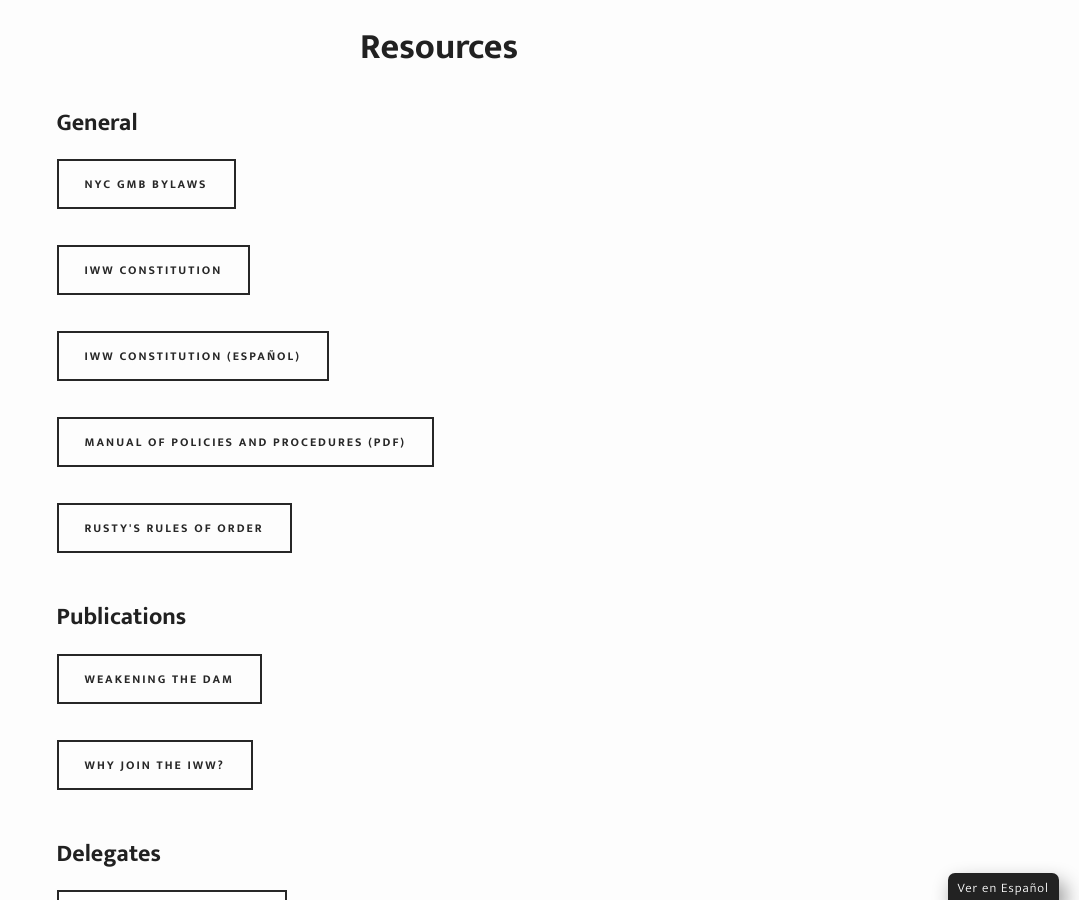
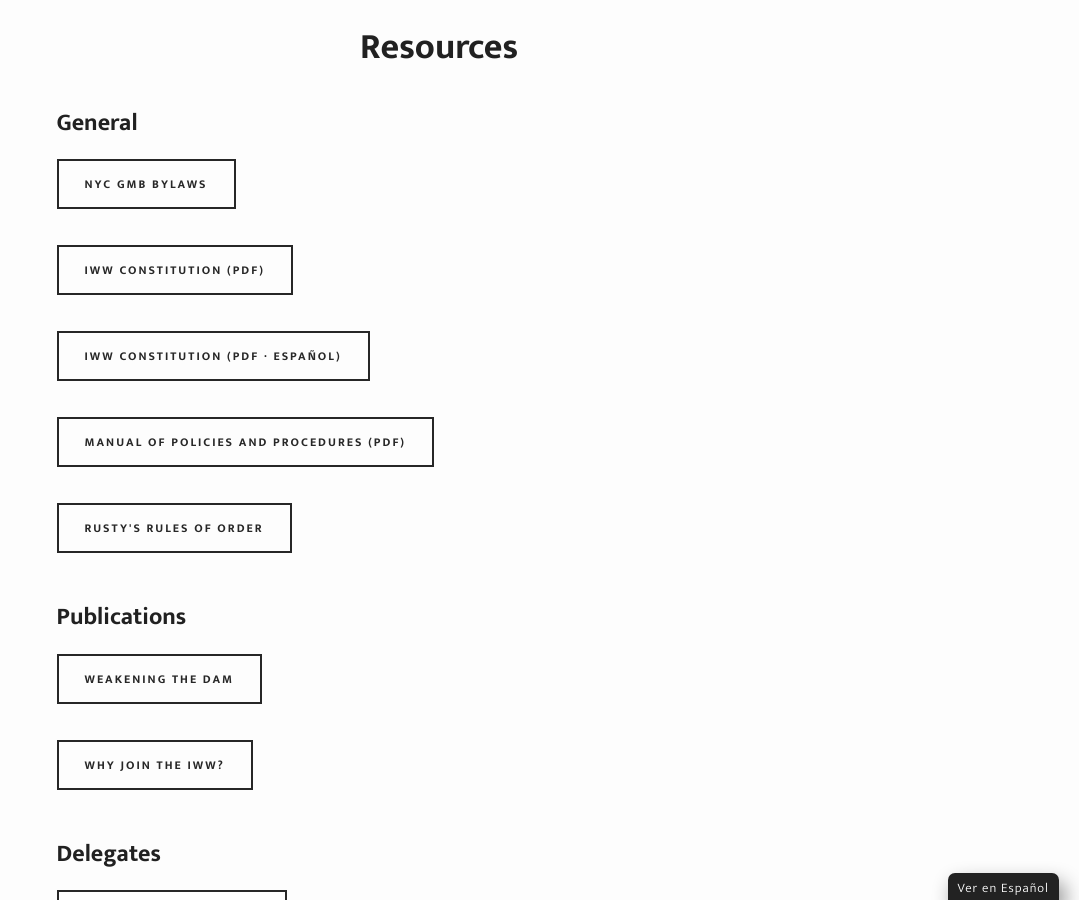
Before and after one commit to IWW-NYC-GMB/iww.nyc, a Jekyll site: the page built from resources.html, in a window 1280 px wide and 900 px high, scrolled down 668 px. Shown: the whole window, without its empty margins (201-1280 px from the left). Built offline with Jekyll 4.4.1, drawn with Linux system fonts in a browser that asks for light colours; some web fonts are replaced.

Commit message:
Update resources.html

```diff
--- a/resources.html
+++ b/resources.html
@@ -6,8 +6,8 @@
 ---
 <h2>General</h2>
 <a href="{{ site.baseurl }}/bylaws"><button class="small" style="margin: 12px 15px 24px 0;" ontouchstart="">NYC GMB Bylaws</button></a><br>
-<a href="https://www.iww.org/PDF/Constitutions/CurrentIWWConstitution.pdf"><button class="small" style="margin: 12px 15px 24px 0;" ontouchstart="">IWW Constitution</button></a><br>
-<a href="https://www.iww.org/PDF/Spanish/IWWConstitution2013esp.pdf" hreflang="es"><button class="small" style="margin: 12px 15px 24px 0;" ontouchstart="">IWW Constitution (Español)</button></a><br>
+<a href="https://www.iww.org/PDF/Constitutions/CurrentIWWConstitution.pdf"><button class="small" style="margin: 12px 15px 24px 0;" ontouchstart="">IWW Constitution (PDF)</button></a><br>
+<a href="https://www.iww.org/PDF/Spanish/IWWConstitution2013esp.pdf" hreflang="es"><button class="small" style="margin: 12px 15px 24px 0;" ontouchstart="">IWW Constitution (PDF · Español)</button></a><br>
 <a href="https://www.iww.org/PDF/Official/MPP.pdf"><button class="small" style="margin: 12px 15px 24px 0;" ontouchstart="">Manual of Policies and Procedures (PDF)</button></a><br>
 <a href="{{ site.baseurl }}/rustys"><button class="small" style="margin: 12px 15px 24px 0;" ontouchstart="">Rusty's Rules of Order</button></a><br><br>
 <h2>Publications</h2>
```
